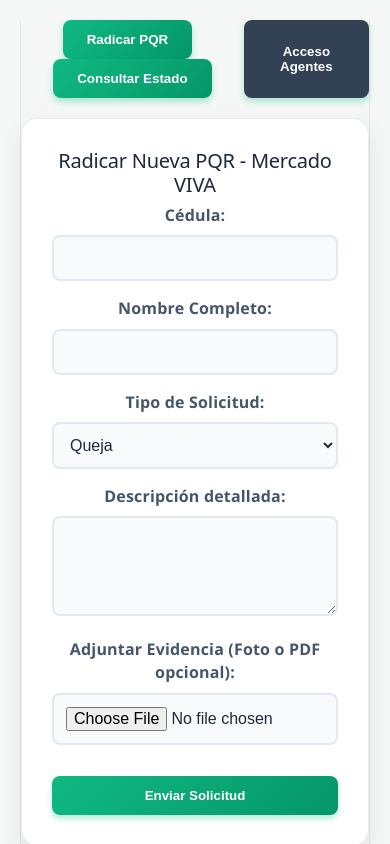
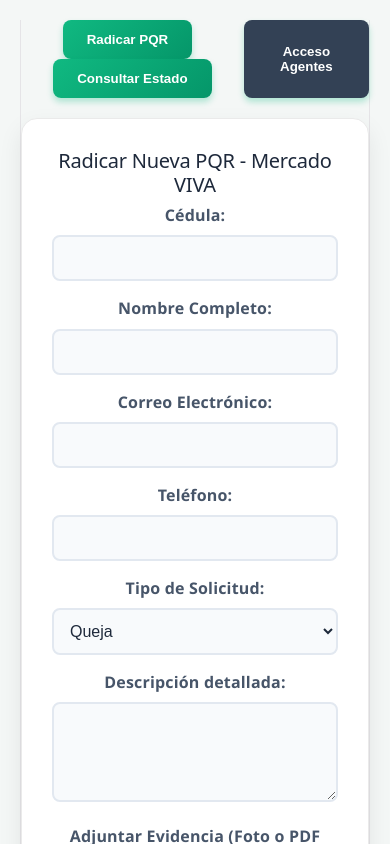
Before and after one commit to davidgarciavillanueva/mercadoviva-mvp, a React (Vite) app in the folder frontend_mercadoviva/: page / in a window 390 px wide. Shown: the top 844 px of the page. Built offline with nearby package versions, Linux system fonts and the light colour scheme.

Commit message:
Enhance client form with email and phone fields
Added email and phone state management for client form. Updated form submission to include email and phone data.

```diff
--- a/frontend_mercadoviva/src/App.jsx
+++ b/frontend_mercadoviva/src/App.jsx
@@ -10,16 +10,18 @@
   // Estados del Formulario (Cliente)
   const [cedula, setCedula] = useState("");
   const [nombre, setNombre] = useState("");
+  const [emailCliente, setEmailCliente] = useState(""); // Correo del cliente
+  const [telefono, setTelefono] = useState("");         // Teléfono del cliente
   const [tipo, setTipo] = useState("Queja");
   const [descripcion, setDescripcion] = useState("");
-  const [archivo, setArchivo] = useState(null); // Estado para la foto/pdf
+  const [archivo, setArchivo] = useState(null);
 
   // Estados de Consulta (Cliente)
   const [cedulaConsulta, setCedulaConsulta] = useState("");
   const [misPqrs, setMisPqrs] = useState([]);
 
   // Estados del Agente
-  const [email, setEmail] = useState("");
+  const [emailAdmin, setEmailAdmin] = useState("");
   const [password, setPassword] = useState("");
   const [logueado, setLogueado] = useState(false);
   const [todasPqrs, setTodasPqrs] = useState([]);
@@ -30,14 +32,15 @@
   const enviarPQR = async (e) => {
     e.preventDefault();
 
-    // Usamos FormData en lugar de JSON para poder enviar el archivo adjunto
+    // Usamos FormData para empaquetar textos y archivos juntos
     const formData = new FormData();
     formData.append("cedula", cedula);
     formData.append("nombre", nombre);
+    formData.append("email", emailCliente);
+    formData.append("telefono", telefono);
     formData.append("tipo", tipo);
     formData.append("descripcion", descripcion);
 
-    // Si el usuario subió una foto, la agregamos al paquete
     if (archivo) {
       formData.append("evidencia", archivo);
     }
@@ -45,15 +48,16 @@
     try {
       const response = await fetch(API_URL + "/pqrs", {
         method: "POST",
-        // NO ponemos Content-Type. FormData se encarga de esto automáticamente.
         body: formData,
       });
 
       if (response.ok) {
         alert("¡PQR radicada con éxito!");
-        // Limpiar formulario para el siguiente usuario
+        // Limpiar el formulario completo
         setCedula("");
         setNombre("");
+        setEmailCliente("");
+        setTelefono("");
         setDescripcion("");
         setArchivo(null);
         document.getElementById("archivo-input").value = "";
@@ -90,8 +94,7 @@
   // ==========================================
   const loginAgente = async (e) => {
     e.preventDefault();
-    // Credenciales del requerimiento
-    if (email === "agente@mercadoviva.com" && password === "admin123") {
+    if (emailAdmin === "agente@mercadoviva.com" && password === "admin123") {
       setLogueado(true);
       cargarTodasLasPqrs();
     } else {
@@ -113,7 +116,6 @@
 
   const marcarResuelto = async (id) => {
     try {
-      // Actualizamos el estado de la PQR a 'Resuelto'
       const response = await fetch(API_URL + "/pqrs/" + id, {
         method: "PUT",
         headers: {
@@ -124,7 +126,7 @@
 
       if (response.ok) {
         alert("El estado del ticket se ha actualizado a Resuelto.");
-        cargarTodasLasPqrs(); // Refresca el panel
+        cargarTodasLasPqrs();
       }
     } catch (error) {
       alert("Error al actualizar el estado");
@@ -156,6 +158,12 @@
           <label>Nombre Completo:</label>
           <input type="text" required value={nombre} onChange={(e) => setNombre(e.target.value)} />
 
+          <label>Correo Electrónico:</label>
+          <input type="email" required value={emailCliente} onChange={(e) => setEmailCliente(e.target.value)} />
+
+          <label>Teléfono:</label>
+          <input type="text" required value={telefono} onChange={(e) => setTelefono(e.target.value)} />
+
           <label>Tipo de Solicitud:</label>
           <select value={tipo} onChange={(e) => setTipo(e.target.value)}>
             <option value="Petición">Petición</option>
@@ -166,7 +174,6 @@
           <label>Descripción detallada:</label>
           <textarea required rows="4" value={descripcion} onChange={(e) => setDescripcion(e.target.value)}></textarea>
 
-          {/* INPUT PARA SUBIR LA FOTO/EVIDENCIA */}
           <label>Adjuntar Evidencia (Foto o PDF opcional):</label>
           <input
             id="archivo-input"
@@ -209,7 +216,7 @@
         <form onSubmit={loginAgente} className="tarjeta">
           <h2>Acceso Administrativo Seguro</h2>
           <label>Correo Electrónico:</label>
-          <input type="email" required value={email} onChange={(e) => setEmail(e.target.value)} />
+          <input type="email" required value={emailAdmin} onChange={(e) => setEmailAdmin(e.target.value)} />
 
           <label>Contraseña:</label>
           <input type="password" required value={password} onChange={(e) => setPassword(e.target.value)} />
@@ -230,7 +237,6 @@
               <p><strong>Estado actual:</strong> {pqr.estado}</p>
               <p><strong>Descripción:</strong> {pqr.descripcion}</p>
 
-              {/* ENLACE PARA QUE EL AGENTE VEA LA FOTO */}
               {pqr.url_evidencia && (
                 <p>
                   <a href={pqr.url_evidencia} target="_blank" rel="noopener noreferrer" className="enlace-evidencia">
```
